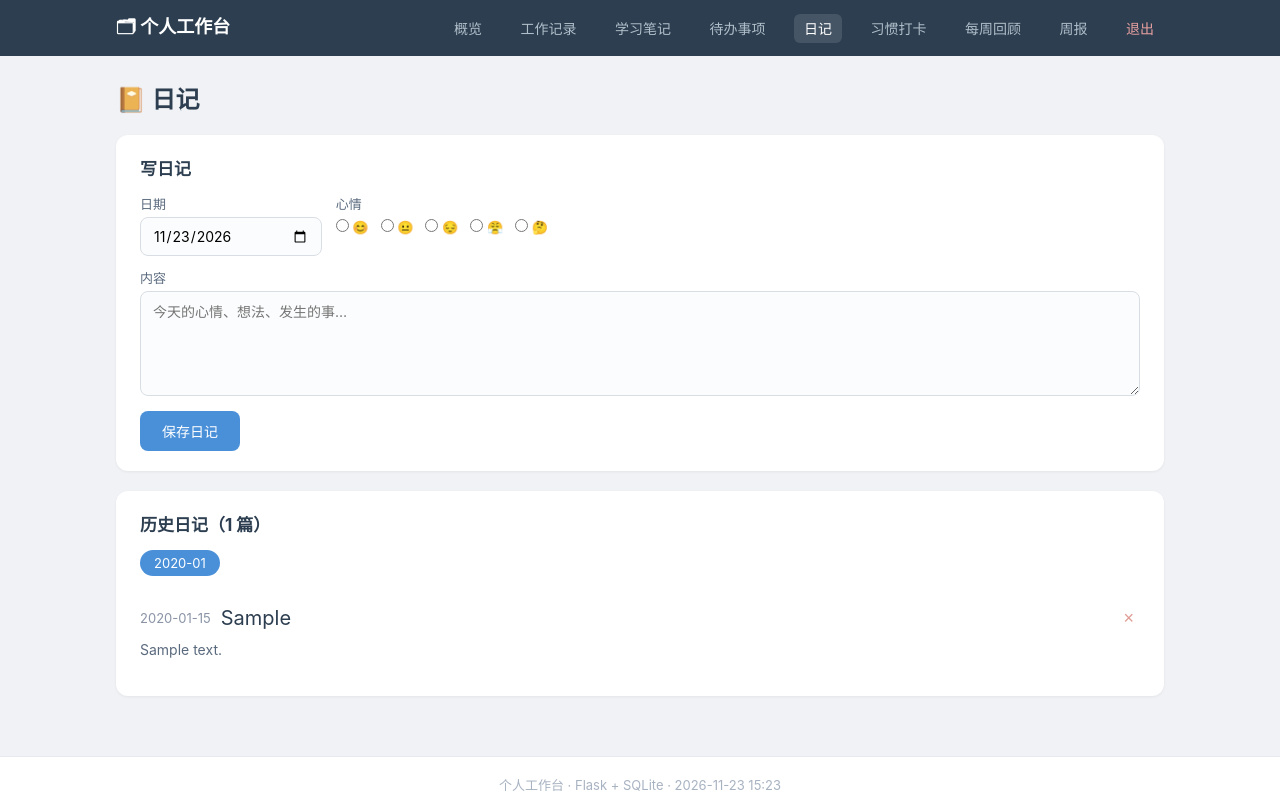
After one commit to tdyx87/workbench, a Flask app: a page that uses templates/base.html in a window 1280 px wide. The commit adds this page. Run offline with Flask 3, Linux system fonts and the light colour scheme; the visitor is signed in with stand-in values (Sample User, id 1); tables that the repository leaves empty hold one stand-in row (values such as "Sample post").

Commit message:
Add diary, habit tracker, weekly report generator, Markdown rendering

```diff
--- a/app.py
+++ b/app.py
@@ -1,7 +1,8 @@
 #!/usr/bin/env python3
 """个人工作台 - Flask + SQLite 单文件应用
 模块：概览（快捷记录/复习提醒/打卡热力图）、工作记录（项目/模板）、
-      学习笔记（复习计划）、待办事项、每周回顾、登录保护
+      学习笔记（Markdown 渲染/复习计划）、待办事项、日记、习惯打卡、
+      每周回顾、周报生成、登录保护
 """
 import functools
 import hashlib
@@ -11,8 +12,10 @@ import secrets
 import sqlite3
 from datetime import date, datetime, timedelta
 
+import markdown as md_lib
 from flask import (Flask, g, jsonify, redirect, render_template, request,
                    session, url_for)
+from markupsafe import Markup
 
 BASE_DIR = os.path.dirname(os.path.abspath(__file__))
 DB_PATH = os.environ.get("WORKBENCH_DB", "/root/workbench.db")
@@ -54,6 +57,24 @@ CREATE TABLE IF NOT EXISTS templates (
     content TEXT DEFAULT '',
     tags TEXT DEFAULT ''
 );
+CREATE TABLE IF NOT EXISTS diaries (
+    id INTEGER PRIMARY KEY AUTOINCREMENT,
+    diary_date TEXT NOT NULL UNIQUE,
+    mood TEXT DEFAULT '',
+    content TEXT DEFAULT '',
+    created_at TEXT NOT NULL
+);
+CREATE TABLE IF NOT EXISTS habits (
+    id INTEGER PRIMARY KEY AUTOINCREMENT,
+    name TEXT NOT NULL,
+    created_at TEXT NOT NULL
+);
+CREATE TABLE IF NOT EXISTS habit_logs (
+    id INTEGER PRIMARY KEY AUTOINCREMENT,
+    habit_id INTEGER NOT NULL,
+    check_date TEXT NOT NULL,
+    UNIQUE (habit_id, check_date)
+);
 """
 
 MIGRATIONS = [
@@ -64,7 +85,7 @@ MIGRATIONS = [
     "ALTER TABLE study_notes ADD COLUMN last_reviewed TEXT DEFAULT ''",
 ]
 
-REVIEW_INTERVALS = [1, 3, 7, 15, 30]  # 艾宾浩斯复习间隔（天）
+REVIEW_INTERVALS = [1, 3, 7, 15, 30]
 
 DEFAULT_TEMPLATES = [
     ("日报", "工作日报", "【今日完成】\n\n【明日计划】\n\n【问题与风险】\n", "日报"),
@@ -72,6 +93,14 @@ DEFAULT_TEMPLATES = [
      "【会议主题】\n【参会人员】\n【讨论要点】\n1. \n【结论与行动项】\n1. ", "会议"),
     ("周报", "本周工作总结", "【本周重点工作】\n\n【关键进展】\n\n【下周计划】\n\n【需要支持】\n", "周报"),
 ]
+
+MOODS = ["😊", "😐", "😔", "😤", "🤔"]
+
+
+@app.template_filter("md")
+def render_markdown(text):
+    return Markup(md_lib.markdown(
+        text or "", extensions=["fenced_code", "tables", "nl2br"]))
 
 
 def get_db():
@@ -168,6 +197,14 @@ def get_heatmap(db, days=70):
             "SELECT substr(created_at,1,10) d, COUNT(*) c FROM study_notes "
             "WHERE created_at>=? GROUP BY d", (start.isoformat(),)).fetchall():
         counts[r["d"]] = counts.get(r["d"], 0) + r["c"]
+    for r in db.execute(
+            "SELECT check_date d, COUNT(*) c FROM habit_logs WHERE check_date>=? "
+            "GROUP BY check_date", (start.isoformat(),)).fetchall():
+        counts[r["d"]] = counts.get(r["d"], 0) + r["c"]
+    for r in db.execute(
+            "SELECT diary_date d, COUNT(*) c FROM diaries WHERE diary_date>=? "
+            "GROUP BY diary_date", (start.isoformat(),)).fetchall():
+        counts[r["d"]] = counts.get(r["d"], 0) + r["c"]
     cells = []
     for i in range(days):
         d = (start + timedelta(days=i)).isoformat()
@@ -175,6 +212,21 @@ def get_heatmap(db, days=70):
         level = 0 if c == 0 else (1 if c == 1 else (2 if c <= 3 else 3))
         cells.append({"date": d, "count": c, "level": level})
     return cells
+
+
+def habit_streak(db, habit_id):
+    """计算从今天（或昨天）起的连续打卡天数。"""
+    rows = db.execute(
+        "SELECT check_date FROM habit_logs WHERE habit_id=? ORDER BY check_date DESC",
+        (habit_id,)).fetchall()
+    dates = {r["check_date"] for r in rows}
+    today = date.today()
+    d = today if today.isoformat() in dates else today - timedelta(days=1)
+    streak = 0
+    while d.isoformat() in dates:
+        streak += 1
+        d -= timedelta(days=1)
+    return streak
 
 
 @app.route("/")
@@ -196,8 +248,8 @@ def index():
         "SELECT * FROM todos WHERE done=0 ORDER BY CASE priority WHEN '高' THEN 0 "
         "WHEN '中' THEN 1 ELSE 2 END, due_date LIMIT 8").fetchall()
     due_reviews = db.execute(
-        "SELECT * FROM study_notes WHERE next_review!='' AND next_review<=? ORDER BY next_review",
-        (today,)).fetchall()
+        "SELECT * FROM study_notes WHERE next_review!='' AND next_review<=? "
+        "ORDER BY next_review", (today,)).fetchall()
     heatmap = get_heatmap(db)
     return render_template(
         "index.html", stats=stats, recent_logs=recent_logs, recent_notes=recent_notes,
@@ -262,6 +314,111 @@ def todo_page():
                            now_str=date.today().isoformat())
 
 
+@app.route("/diary")
+@login_required
+def diary_page():
+    db = get_db()
+    month = request.args.get("month", date.today().strftime("%Y-%m"))
+    rows = db.execute(
+        "SELECT * FROM diaries WHERE diary_date LIKE ? ORDER BY diary_date DESC",
+        (month + "%",)).fetchall()
+    months = [r["m"] for r in db.execute(
+        "SELECT DISTINCT substr(diary_date,1,7) m FROM diaries ORDER BY m DESC").fetchall()]
+    today_diary = db.execute(
+        "SELECT * FROM diaries WHERE diary_date=?",
+        (date.today().isoformat(),)).fetchone()
+    return render_template("diary.html", diaries=rows, months=months,
+                           active_month=month, today_diary=today_diary,
+                           moods=MOODS, today=date.today().isoformat())
+
+
+@app.route("/api/diary", methods=["POST"])
+@login_required
+def save_diary():
+    f = request.form
+    d = f.get("diary_date") or date.today().isoformat()
+    db = get_db()
+    db.execute(
+        "INSERT INTO diaries (diary_date, mood, content, created_at) VALUES (?,?,?,?) "
+        "ON CONFLICT(diary_date) DO UPDATE SET mood=excluded.mood, content=excluded.content",
+        (d, f.get("mood", ""), f.get("content", ""),
+         datetime.now().isoformat(timespec="seconds")))
+    db.commit()
+    return redirect(url_for("diary_page", month=d[:7]))
+
+
+@app.route("/api/diary/<int:diary_id>/delete", methods=["POST"])
+@login_required
+def del_diary(diary_id):
+    db = get_db()
+    db.execute("DELETE FROM diaries WHERE id=?", (diary_id,))
+    db.commit()
+    return redirect(url_for("diary_page"))
+
+
+@app.route("/habit")
+@login_required
+def habit_page():
+    db = get_db()
+    today = date.today().isoformat()
+    habits = db.execute("SELECT * FROM habits ORDER BY id").fetchall()
+    items = []
+    for h in habits:
+        checked = db.execute(
+            "SELECT 1 FROM habit_logs WHERE habit_id=? AND check_date=?",
+            (h["id"], today)).fetchone() is not None
+        total = db.execute(
+            "SELECT COUNT(*) c FROM habit_logs WHERE habit_id=?",
+            (h["id"],)).fetchone()["c"]
+        recent = [r["check_date"] for r in db.execute(
+            "SELECT check_date FROM habit_logs WHERE habit_id=? "
+            "ORDER BY check_date DESC LIMIT 7", (h["id"],)).fetchall()]
+        items.append({
+            "id": h["id"], "name": h["name"], "checked": checked,
+            "total": total, "streak": habit_streak(db, h["id"]), "recent": recent,
+        })
+    return render_template("habit.html", habits=items, today=today)
+
+
+@app.route("/api/habit", methods=["POST"])
+@login_required
+def add_habit():
+    name = request.form.get("name", "").strip()
+    if name:
+        db = get_db()
+        db.execute("INSERT INTO habits (name, created_at) VALUES (?,?)",
+                   (name, datetime.now().isoformat(timespec="seconds")))
+        db.commit()
+    return redirect(url_for("habit_page"))
+
+
+@app.route("/api/habit/<int:habit_id>/check", methods=["POST"])
+@login_required
+def check_habit(habit_id):
+    db = get_db()
+    today = date.today().isoformat()
+    existing = db.execute(
+        "SELECT id FROM habit_logs WHERE habit_id=? AND check_date=?",
+        (habit_id, today)).fetchone()
+    if existing:
+        db.execute("DELETE FROM habit_logs WHERE id=?", (existing["id"],))
+    else:
+        db.execute("INSERT INTO habit_logs (habit_id, check_date) VALUES (?,?)",
+                   (habit_id, today))
+    db.commit()
+    return redirect(url_for("habit_page"))
+
+
+@app.route("/api/habit/<int:habit_id>/delete", methods=["POST"])
+@login_required
+def del_habit(habit_id):
+    db = get_db()
+    db.execute("DELETE FROM habit_logs WHERE habit_id=?", (habit_id,))
+    db.execute("DELETE FROM habits WHERE id=?", (habit_id,))
+    db.commit()
+    return redirect(url_for("habit_page"))
+
+
 @app.route("/review/weekly")
 @login_required
 def weekly_review():
@@ -270,11 +427,11 @@ def weekly_review():
     week_start = today - timedelta(days=today.weekday())
     ws, we = week_start.isoformat(), today.isoformat()
     logs = db.execute(
-        "SELECT * FROM work_logs WHERE log_date BETWEEN ? AND ? ORDER BY log_date DESC, id DESC",
-        (ws, we)).fetchall()
+        "SELECT * FROM work_logs WHERE log_date BETWEEN ? AND ? "
+        "ORDER BY log_date DESC, id DESC", (ws, we)).fetchall()
     notes = db.execute(
-        "SELECT * FROM study_notes WHERE substr(created_at,1,10) BETWEEN ? AND ? ORDER BY id DESC",
-        (ws, we)).fetchall()
+        "SELECT * FROM study_notes WHERE substr(created_at,1,10) BETWEEN ? AND ? "
+        "ORDER BY id DESC", (ws, we)).fetchall()
     done_todos = db.execute("SELECT * FROM todos WHERE done=1").fetchall()
     open_todos = db.execute("SELECT * FROM todos WHERE done=0 ORDER BY due_date").fetchall()
     reviewed = db.execute(
@@ -282,6 +439,41 @@ def weekly_review():
     return render_template("review.html", logs=logs, notes=notes,
                            done_todos=done_todos, open_todos=open_todos,
                            reviewed=reviewed, week_start=ws, week_end=we)
+
+
+@app.route("/report/weekly")
+@login_required
+def weekly_report():
+    db = get_db()
+    today = date.today()
+    week_start = today - timedelta(days=today.weekday())
+    ws, we = week_start.isoformat(), today.isoformat()
+    logs = db.execute(
+        "SELECT * FROM work_logs WHERE log_date BETWEEN ? AND ? ORDER BY log_date, id",
+        (ws, we)).fetchall()
+    open_todos = db.execute(
+        "SELECT * FROM todos WHERE done=0 ORDER BY CASE priority WHEN '高' THEN 0 "
+        "WHEN '中' THEN 1 ELSE 2 END, due_date").fetchall()
+    lines = [f"工作周报（{ws} ~ {we}）", "", "一、本周工作内容"]
+    if logs:
+        for i, log in enumerate(logs, 1):
+            proj = f"[{log['project']}] " if log["project"] else ""
+            lines.append(f"{i}. {log['log_date']} {proj}{log['title']}")
+            if log["content"]:
+                for cl in log["content"].splitlines():
+                    if cl.strip():
+                        lines.append(f"   {cl.strip()}")
+    else:
+        lines.append("（本周暂无工作记录）")
+    lines += ["", "二、下周工作计划（待办跟进）"]
+    if open_todos:
+        for i, t in enumerate(open_todos, 1):
+            due = f"（截止 {t['due_date']}）" if t["due_date"] else ""
+            lines.append(f"{i}. [{t['priority']}] {t['title']}{due}")
+    else:
+        lines.append("（无遗留待办）")
+    report = "\n".join(lines)
+    return render_template("report.html", report=report, week_start=ws, week_end=we)
 
 
 @app.route("/api/quick", methods=["POST"])
@@ -302,6 +494,12 @@ def quick_capture():
             body = text.split(" ", 1)[-1] if " " in text else text.lstrip("#待办 ")
             db.execute("INSERT INTO todos (title, priority, created_at) VALUES (?,?,?)",
                        (body, "中", now))
+        elif text.startswith("#日记"):
+            body = text.split(" ", 1)[-1] if " " in text else text.lstrip("#日记 ")
+            db.execute(
+                "INSERT INTO diaries (diary_date, mood, content, created_at) VALUES (?,?,?,?) "
+                "ON CONFLICT(diary_date) DO UPDATE SET content=excluded.content",
+                (today, "", body, now))
         else:
             body = text.split(" ", 1)[-1] if text.startswith("#工作") and " " in text else text
             db.execute(
@@ -428,6 +626,8 @@ def api_stats():
         "study_notes": db.execute("SELECT COUNT(*) c FROM study_notes").fetchone()["c"],
         "todos_open": db.execute("SELECT COUNT(*) c FROM todos WHERE done=0").fetchone()["c"],
         "todos_done": db.execute("SELECT COUNT(*) c FROM todos WHERE done=1").fetchone()["c"],
+        "diaries": db.execute("SELECT COUNT(*) c FROM diaries").fetchone()["c"],
+        "habits": db.execute("SELECT COUNT(*) c FROM habits").fetchone()["c"],
     })
 
 
--- a/static/style.css
+++ b/static/style.css
@@ -195,6 +195,53 @@ body {
 .hm-cell.lv3 { background: #216e39; }
 .hm-legend { display: flex; align-items: center; gap: 4px; margin-top: 8px; font-size: 12px; }
 
+/* 日记 */
+.mood-row { display: flex; gap: 12px; margin-top: 6px; }
+.mood-opt { display: inline-flex; align-items: center; gap: 4px; font-size: 20px; cursor: pointer; margin-bottom: 0 !important; }
+.mood-opt input { width: auto !important; margin: 0 !important; }
+.mood-big { font-size: 20px; }
+
+/* 习惯打卡 */
+.habit-list { display: flex; flex-direction: column; }
+.habit-item {
+  display: flex; align-items: center; gap: 14px; padding: 14px 0;
+  border-bottom: 1px solid #f0f2f5;
+}
+.habit-item:last-child { border-bottom: none; }
+.habit-check { font-size: 24px; width: 34px; }
+.habit-item.checked .habit-info strong { color: #27ae60; }
+.habit-info { flex: 1; }
+.habit-meta { display: flex; gap: 14px; margin-top: 4px; font-size: 13px; }
+.streak { color: #e67e22; font-weight: 600; }
+.habit-recent { display: flex; gap: 4px; margin-top: 6px; }
+.habit-dot { width: 10px; height: 10px; border-radius: 50%; background: #40c463; display: inline-block; }
+
+/* 周报 */
+.report-box {
+  background: #fbfcfd; border: 1px solid #e6eaf0; border-radius: 8px;
+  padding: 18px 20px; font-size: 14px; line-height: 1.9; white-space: pre-wrap;
+  font-family: inherit; color: #2c3e50; max-height: 560px; overflow-y: auto;
+}
+
+/* Markdown 渲染 */
+.md-body h1, .md-body h2, .md-body h3 { margin: 10px 0 6px; font-size: 15px; }
+.md-body p { margin: 6px 0; }
+.md-body code {
+  background: #eef1f5; padding: 2px 6px; border-radius: 4px;
+  font-family: Consolas, Monaco, monospace; font-size: 13px;
+}
+.md-body pre {
+  background: #2c3e50; color: #e8eef4; padding: 12px 16px; border-radius: 8px;
+  overflow-x: auto; margin: 8px 0;
+}
+.md-body pre code { background: none; padding: 0; color: inherit; }
+.md-body table { border-collapse: collapse; margin: 8px 0; }
+.md-body th, .md-body td { border: 1px solid #d9dee5; padding: 6px 12px; font-size: 13px; }
+.md-body ul, .md-body ol { padding-left: 22px; margin: 6px 0; }
+.md-body blockquote {
+  border-left: 3px solid #4a90d9; padding-left: 12px; color: #8a94a6; margin: 8px 0;
+}
+
 .empty { color: #a8b3c2; font-size: 14px; padding: 12px 0; }
 .footer {
   text-align: center; color: #a8b3c2; font-size: 13px; padding: 18px 0;
--- a/templates/base.html
+++ b/templates/base.html
@@ -15,7 +15,10 @@
         <a href="{{ url_for('work_page') }}" class="{{ 'active' if request.endpoint == 'work_page' }}">工作记录</a>
         <a href="{{ url_for('study_page') }}" class="{{ 'active' if request.endpoint == 'study_page' }}">学习笔记</a>
         <a href="{{ url_for('todo_page') }}" class="{{ 'active' if request.endpoint == 'todo_page' }}">待办事项</a>
+        <a href="{{ url_for('diary_page') }}" class="{{ 'active' if request.endpoint == 'diary_page' }}">日记</a>
+        <a href="{{ url_for('habit_page') }}" class="{{ 'active' if request.endpoint == 'habit_page' }}">习惯打卡</a>
         <a href="{{ url_for('weekly_review') }}" class="{{ 'active' if request.endpoint == 'weekly_review' }}">每周回顾</a>
+        <a href="{{ url_for('weekly_report') }}" class="{{ 'active' if request.endpoint == 'weekly_report' }}">周报</a>
         <a href="{{ url_for('logout') }}" class="logout-link">退出</a>
       </div>
     </div>
--- /dev/null
+++ b/templates/diary.html
@@ -0,0 +1,51 @@
+{% extends "base.html" %}
+{% block title %}日记 · 个人工作台{% endblock %}
+{% block content %}
+<h1 class="page-title">📔 日记</h1>
+
+<section class="card">
+  <h2>写日记</h2>
+  <form method="post" action="{{ url_for('save_diary') }}" class="form">
+    <div class="form-row">
+      <label>日期 <input type="date" name="diary_date" value="{{ today }}"></label>
+      <label>心情
+        <span class="mood-row">
+          {% for m in moods %}
+          <label class="mood-opt"><input type="radio" name="mood" value="{{ m }}" {{ 'checked' if today_diary and today_diary.mood == m }}> {{ m }}</label>
+          {% endfor %}
+        </span>
+      </label>
+    </div>
+    <label>内容
+      <textarea name="content" rows="5" placeholder="今天的心情、想法、发生的事…">{{ today_diary.content if today_diary else '' }}</textarea>
+    </label>
+    <button type="submit" class="btn">保存日记</button>
+    {% if today_diary %}<span class="muted">今天的日记已存在，保存将覆盖更新</span>{% endif %}
+  </form>
+</section>
+
+<section class="card">
+  <h2>历史日记（{{ diaries|length }} 篇）</h2>
+  <div class="filter-bar">
+    {% for m in months %}
+    <a class="chip {{ 'on' if active_month == m }}" href="{{ url_for('diary_page', month=m) }}">{{ m }}</a>
+    {% endfor %}
+  </div>
+  {% if diaries %}
+  <div class="entries">
+    {% for d in diaries %}
+    <article class="entry">
+      <header>
+        <span class="date">{{ d.diary_date }}</span>
+        {% if d.mood %}<span class="mood-big">{{ d.mood }}</span>{% endif %}
+        <form method="post" action="{{ url_for('del_diary', diary_id=d.id) }}" class="inline" onsubmit="return confirm('确定删除这篇日记？')">
+          <button class="btn-del" title="删除">×</button>
+        </form>
+      </header>
+      {% if d.content %}<p class="entry-body">{{ d.content }}</p>{% endif %}
+    </article>
+    {% endfor %}
+  </div>
+  {% else %}<p class="empty">该月份暂无日记。</p>{% endif %}
+</section>
+{% endblock %}
--- a/templates/study.html
+++ b/templates/study.html
@@ -44,7 +44,7 @@
           <button class="btn-del" title="删除">×</button>
         </form>
       </header>
-      {% if note.content %}<p class="entry-body">{{ note.content }}</p>{% endif %}
+      {% if note.content %}<div class="entry-body md-body">{{ note.content|md }}</div>{% endif %}
       <footer class="entry-foot">
         <form method="post" action="{{ url_for('update_mastery', note_id=note.id) }}" class="inline mastery-form">
           <span class="progress"><i style="width:{{ note.mastery }}%"></i></span>
```
Also changed, not shown: templates/habit.html (added, +43 -0 lines), templates/report.html (added, +25 -0 lines).
